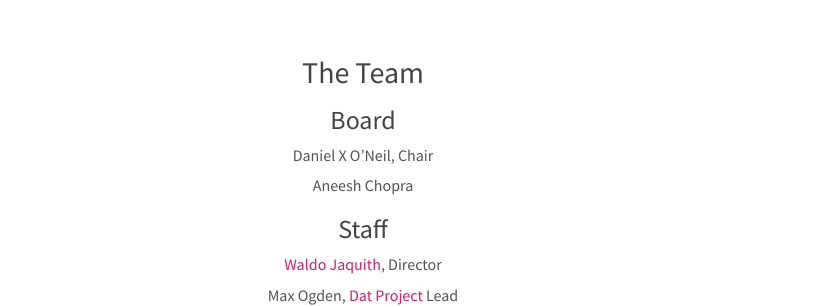
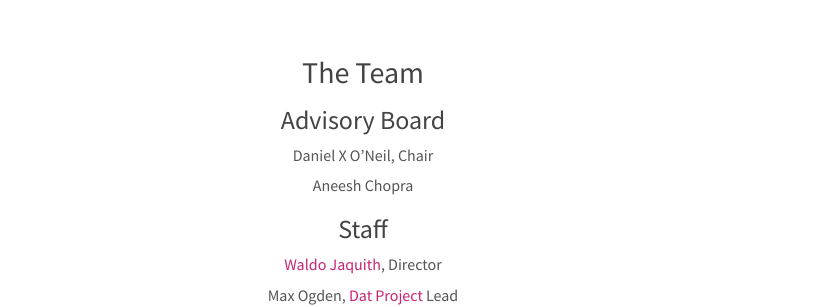
Before and after one commit to opendata/usopendata.org, a Jekyll site: the page index.html, which Jekyll copies as it is, in a window 1280 px wide and 900 px high, scrolled down 979 px. Shown: the part 157-464 px from the top of the window, without its empty margins (277-1115 px from the left). Built offline with Jekyll 4.4.1, drawn with Linux system fonts in a browser that asks for light colours; nearby versions of some CDN libraries.

Commit message:
Note type of board

```diff
--- a/index.html
+++ b/index.html
@@ -115,7 +115,7 @@
 		  	<div class="twelve columns animate-on-scroll" data-scrollanimation="fadeDownIn" style="text-align: center;">
 		      <h3>The Team</h3>
 
-		      <h4>Board</h4>
+		      <h4>Advisory Board</h4>
 		      <ul>
 		      	<li>Daniel X O’Neil, Chair</li>
 		      	<li>Aneesh Chopra</li>
```
